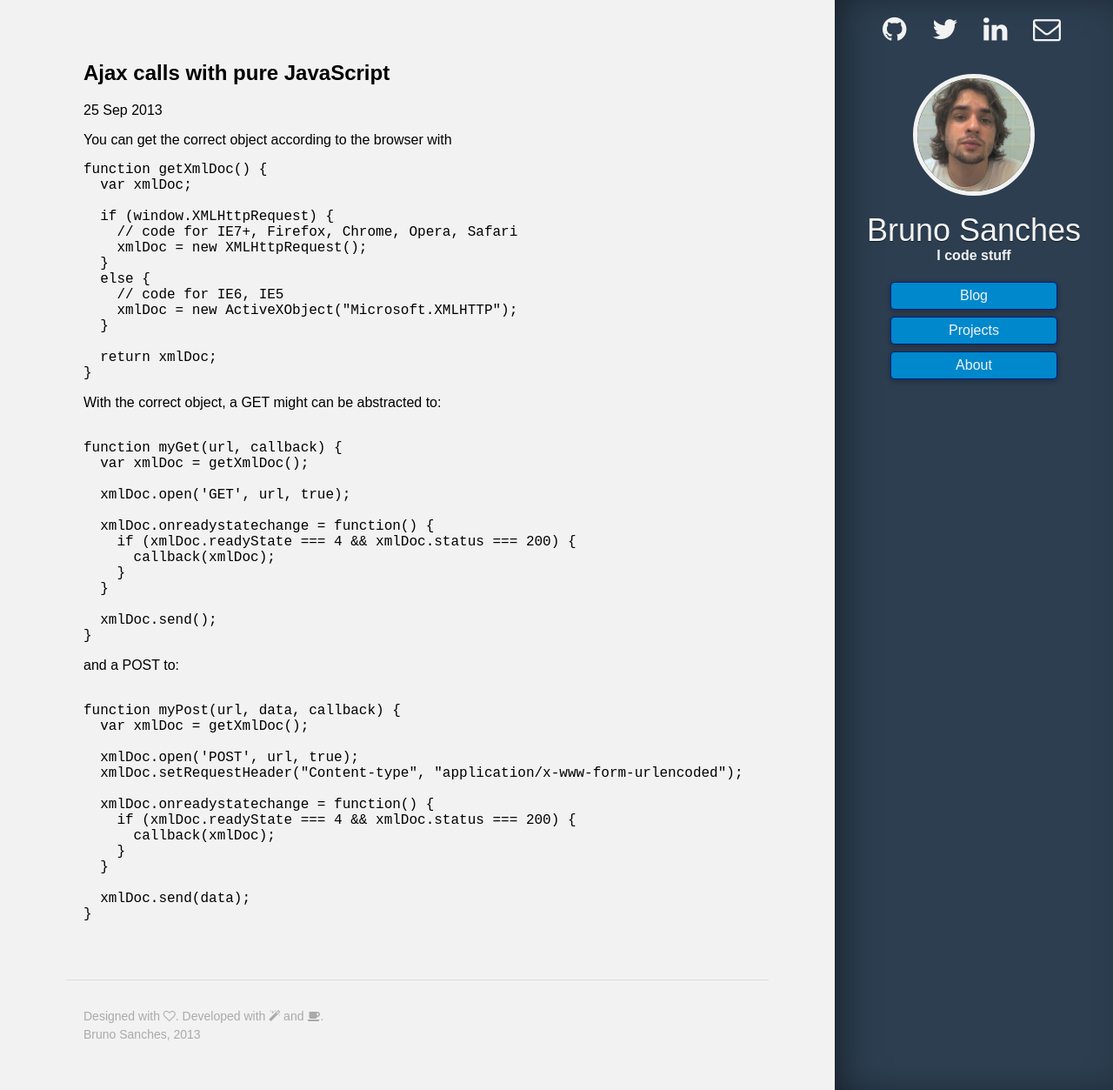
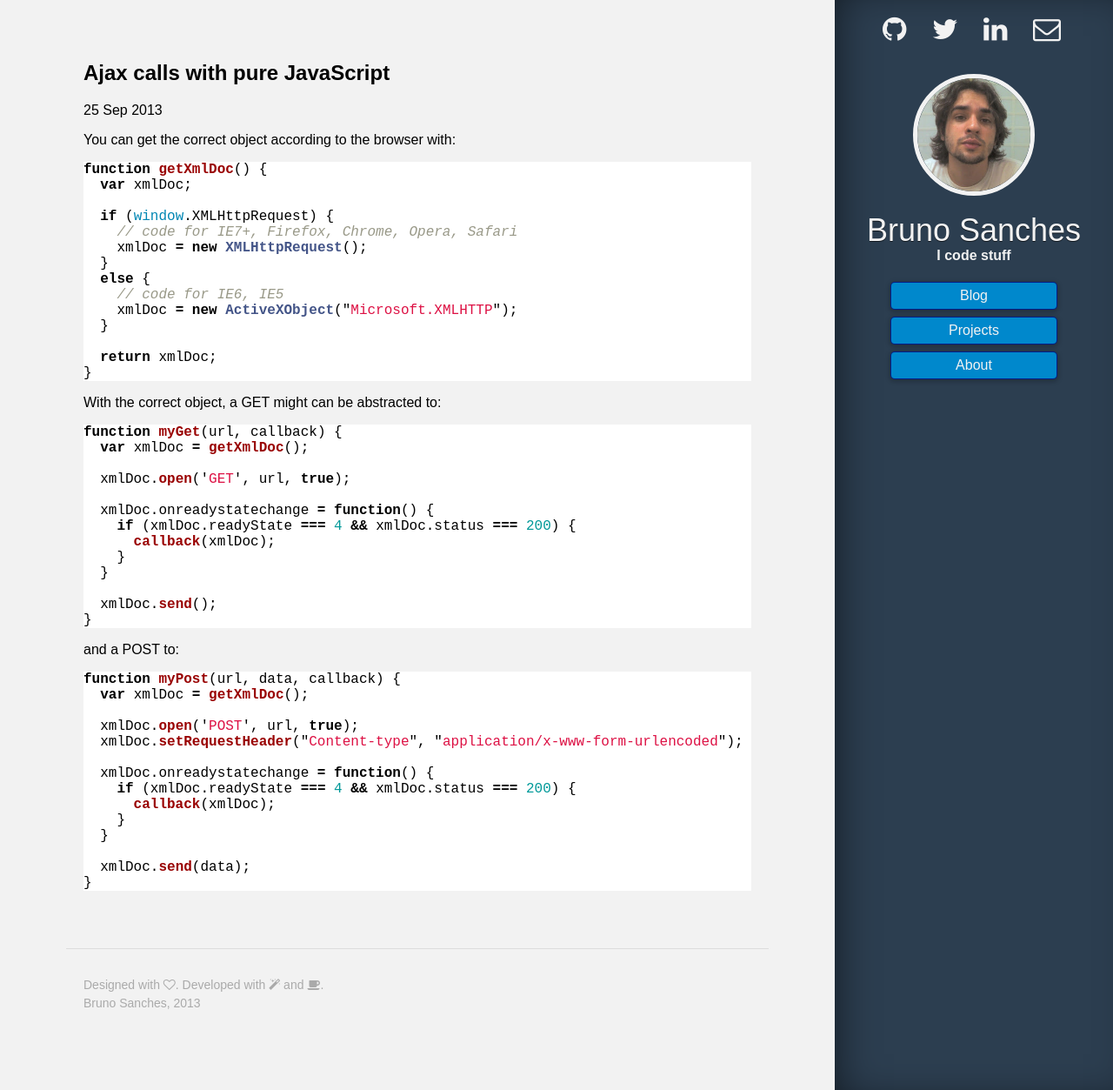
Before and after one commit to brunops/brunops.github.io, a Jekyll site: the page built from _posts/2013-09-24-ajax-calls-with-pure-javascript.markdown, in a window 1280 px wide and 1253 px high. Shown: the whole window at 87% size. Built offline with Jekyll 4.4.1, drawn with Linux system fonts in a browser that asks for light colours; some web fonts are replaced; Markdown is read by kramdown in place of the engine named in the settings.

Commit message:
Reformat to markdown

```diff
--- a/_posts/2013-09-24-ajax-calls-with-pure-javascript.markdown
+++ b/_posts/2013-09-24-ajax-calls-with-pure-javascript.markdown
@@ -3,8 +3,10 @@ layout: post
 title: Ajax calls with pure JavaScript
 date: '2013-09-24T22:30:53-07:00'
 ---
-<p><span>You can get the correct object according to the browser with</span></p>
-<pre class="prettyprint"><code>function getXmlDoc() {
+<span>You can get the correct object according to the browser with:</span>
+
+{% highlight javascript %}
+function getXmlDoc() {
   var xmlDoc;
 
   if (window.XMLHttpRequest) {
@@ -18,25 +20,28 @@ date: '2013-09-24T22:30:53-07:00'
 
   return xmlDoc;
 }
-</code></pre>
-<p><span>With the correct object, a GET might can be abstracted to:</span></p>
-<pre class="prettyprint"><code>
+{% endhighlight %}
+
+<span>With the correct object, a GET might can be abstracted to:</span>
+{% highlight javascript %}
 function myGet(url, callback) {
   var xmlDoc = getXmlDoc();
 
   xmlDoc.open('GET', url, true);
 
   xmlDoc.onreadystatechange = function() {
-    if (xmlDoc.readyState === 4 &amp;&amp; xmlDoc.status === 200) {
+    if (xmlDoc.readyState === 4 && xmlDoc.status === 200) {
       callback(xmlDoc);
     }
   }
 
   xmlDoc.send();
 }
-</code></pre>
-<p>and a POST to:</p>
-<pre class="prettyprint"><code>
+{% endhighlight %}
+
+<span>and a POST to:</span>
+{% highlight javascript %}
+
 function myPost(url, data, callback) {
   var xmlDoc = getXmlDoc();
 
@@ -44,11 +49,11 @@ function myPost(url, data, callback) {
   xmlDoc.setRequestHeader("Content-type", "application/x-www-form-urlencoded");
 
   xmlDoc.onreadystatechange = function() {
-    if (xmlDoc.readyState === 4 &amp;&amp; xmlDoc.status === 200) {
+    if (xmlDoc.readyState === 4 && xmlDoc.status === 200) {
       callback(xmlDoc);
     }
   }
 
   xmlDoc.send(data);
 }
-</code></pre>
+{% endhighlight %}
```
